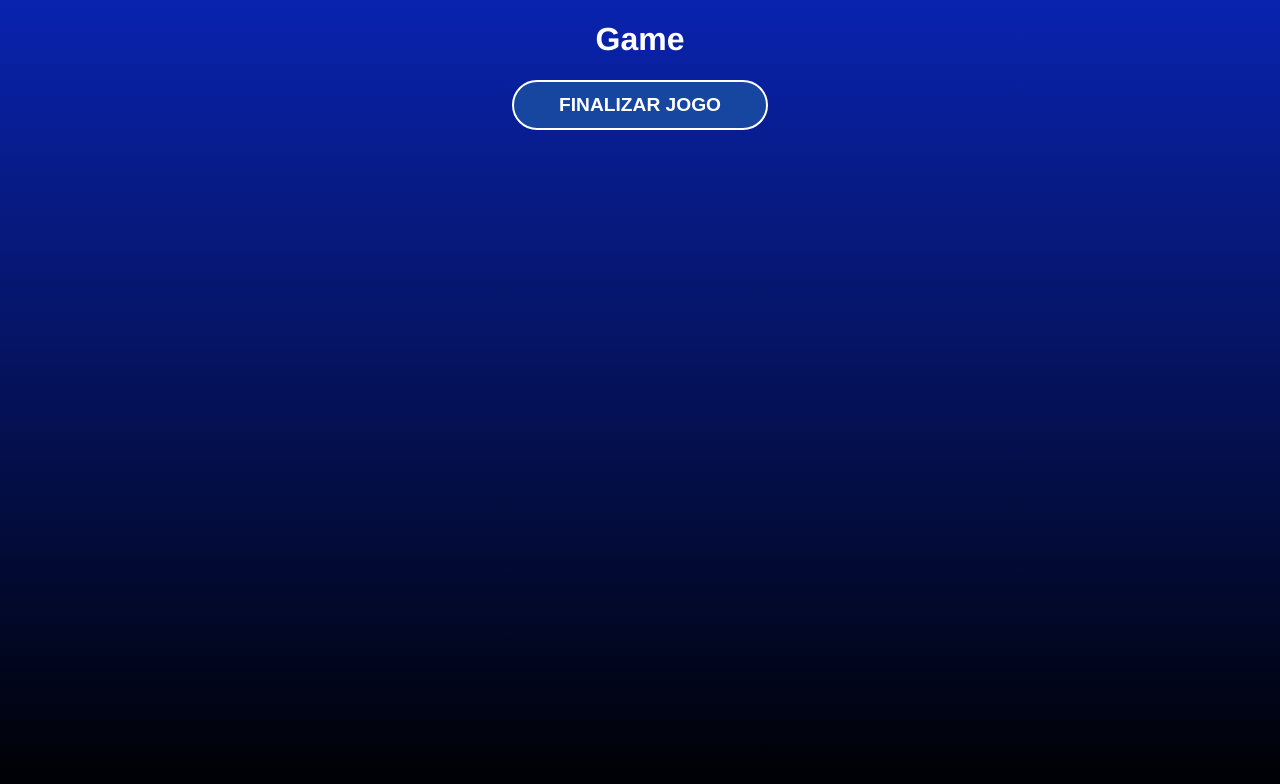
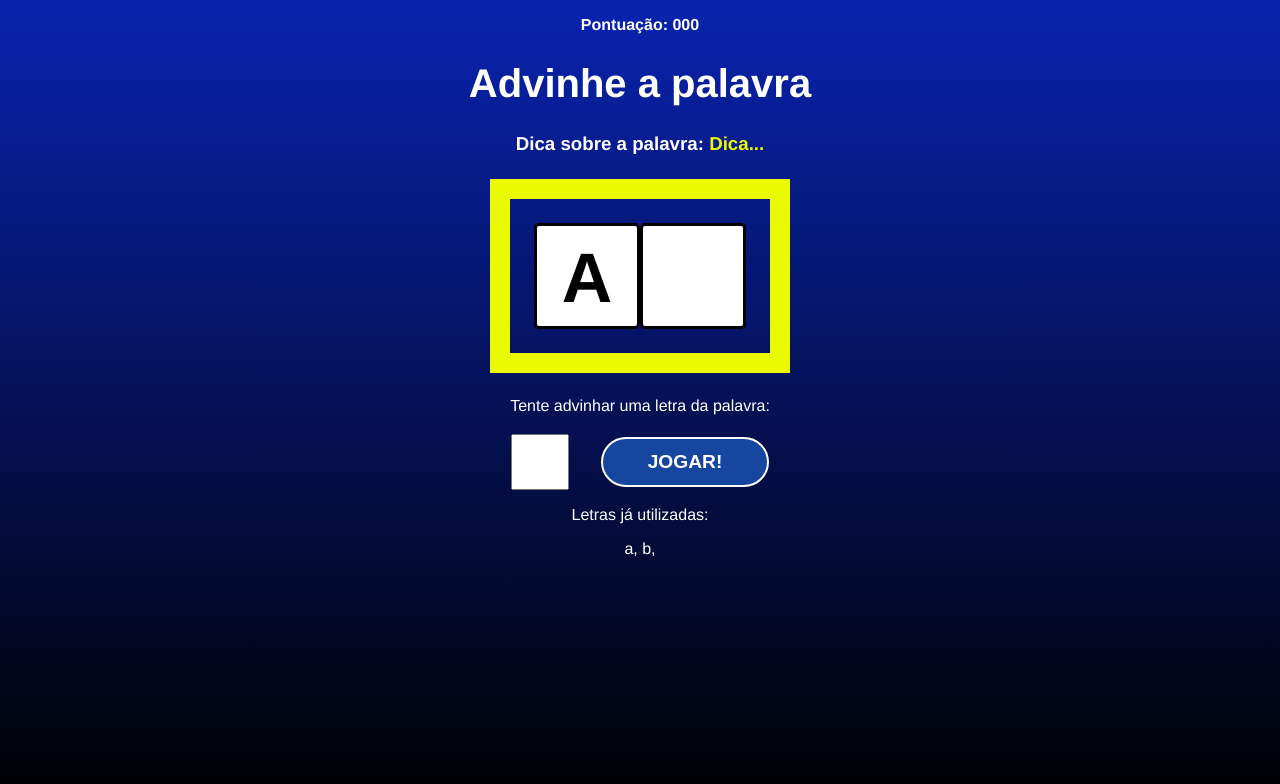
Before and after one commit to Achette/Secret-Word-Game, a React (Create React App) app: page / in a window 1280 px wide. Both pictures are taken after a click on the button "COMEÇAR O JOGO". Shown: the top 784 px of the page. Built offline with nearby package versions, Linux system fonts and the light colour scheme.

Commit message:
Started styling game component

```diff
--- a/src/App.js
+++ b/src/App.js
@@ -19,30 +19,61 @@
 ];
 
 function App() {
+  const [gameStage, setGameStage] = useState(stages[0].name);
+  const [words] = useState(wordsList);
 
-  const [gameStage, setGameStage] = useState(stages[0].name)
-  const [words] = useState(wordsList)
+  const [pickedWord, setPickedWord] = useState("");
+  const [pickedCategory, setPickedCategory] = useState("");
+  const [letters, setLetter] = useState([]);
+
+  const pickWordAndCategory = () => {
+    // pick a randon category
+    const categories = Object.keys(words); // devolve um array com todas as chaves
+    const category =
+      categories[Math.floor(Math.random() * Object.keys(categories).length)]; // retorna uma categoria aleatória
+
+
+    // pick a randon word
+    const word =
+      words[category][Math.floor(Math.random() * words[category].length)];
+
+
+    return { word, category };
+  };
 
   //Starting secrets words game
   const startGame = () => {
-    setGameStage(stages[1].name)
-  }
+    // pick word and category
+    const { word, category } = pickWordAndCategory();
+
+    // create an array of letters
+    let wordLetter = word.split("");
+    wordLetter = wordLetter.map(l => l.toLowerCase())
+
+
+    // fill states
+    setPickedWord(word)
+    setPickedCategory(category)
+    setLetter(letters)
+
+    setGameStage(stages[1].name);
+  };
 
   // process the letter input
   const verifyLetter = () => {
-    setGameStage(stages[2].name)
-  }
+    setGameStage(stages[2].name);
+  };
 
   // Restarts the game
   const retry = () => {
-    setGameStage(stages[0].name)
-  }
+    setGameStage(stages[0].name);
+  };
 
   return (
     <div className="App">
-     {gameStage === 'start' &&  <StartScreen startGame={startGame} />}
-     {gameStage === 'game' &&  <Game verifyLetter={verifyLetter} />}
-     {gameStage === 'end' &&  <GameOver retry={retry} />}
+      {gameStage === "start" && <StartScreen startGame={startGame} />}
+      {gameStage === "game" && <Game verifyLetter={verifyLetter} />}
+      {gameStage === "end" && <GameOver retry={retry} />}
     </div>
   );
 }
--- a/src/components/Game/Game.css
+++ b/src/components/Game/Game.css
@@ -0,0 +1,50 @@
+.game h1 {
+  font-size: 2.5em;
+}
+
+.points span {
+  font-weight: bold;
+}
+
+.tip span {
+  color: #ecfa00;
+}
+
+.wordContainer {
+  margin: 1.5em;
+  padding: 1.5em;
+  border: 20px solid #ecfa00;
+  display: flex;
+}
+
+.letter,
+.blankSquare {
+  font-size: 70px;
+  line-height: 1.5;
+  border: 3px solid #000;
+  height: 100px;
+  width: 100px;
+  text-transform: uppercase;
+  background-color: #fff;
+  border-radius: 5px;
+  color: #000;
+  font-weight: bold;
+}
+
+.letterContainer p {
+  margin-bottom: 1.2em;
+}
+
+.letterContainer form {
+  display: flex;
+  align-items: center;
+  justify-content: center;
+}
+
+.letterContainer input {
+    height: 50px;
+    width: 50px;
+    font-size: 2em;
+    text-align: center;
+    margin-right: 1em;
+}
--- a/src/components/Game/Game.jsx
+++ b/src/components/Game/Game.jsx
@@ -1,13 +1,34 @@
-import React from 'react'
-import './Game.css'
+import React from "react";
+import "./Game.css";
 
-const Game = ({verifyLetter}) => {
+const Game = ({ verifyLetter }) => {
   return (
-    <div>
-        <h1>Game</h1>
-        <button onClick={verifyLetter}>Finalizar jogo</button>
+    <div className="game">
+      <p className="points">
+        <span>Pontuação: 000</span>
+      </p>
+      <h1>Advinhe a palavra</h1>
+      <h3 className="tip">
+        Dica sobre a palavra: <span>Dica...</span>
+      </h3>
+      <div className="wordContainer">
+        <span className="letter">A</span>
+        <span className="blankSquare"></span>
+      </div>
+      <div className="letterContainer">
+        <p>Tente advinhar uma letra da palavra:</p>
+        <form>
+          <input type="text" nome="letter" maxLength="1" required />
+          <button>Jogar!</button>
+        </form>
+      </div>
+      <div className="wrongLettersContainer">
+        <p>Letras já utilizadas: </p>
+        <span>a, </span>
+        <span>b, </span>
+      </div>
     </div>
-  )
-}
+  );
+};
 
-export default Game
+export default Game;
```
